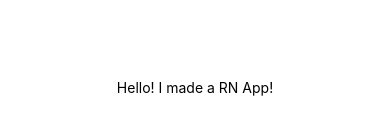
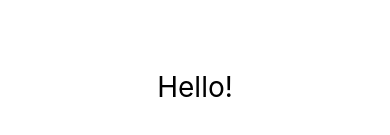
Before and after one commit to jonghwa3471/Learning-React-Native, a React Native app: screen / in a window 390 px wide. Shown: the part 335-470 px from the top of the page. Built offline with nearby package versions, Linux system fonts and the light colour scheme.

Commit message:
#2.1 The Rules of Native

```diff
--- a/App.js
+++ b/App.js
@@ -4,7 +4,7 @@ import { StyleSheet, Text, View } from "react-native";
 export default function App() {
   return (
     <View style={styles.container}>
-      <Text>Hello! I made a RN App!</Text>
+      <Text style={styles.text}>Hello!</Text>
       <StatusBar style="auto" />
     </View>
   );
@@ -17,4 +17,7 @@ const styles = StyleSheet.create({
     alignItems: "center",
     justifyContent: "center",
   },
+  text: {
+    fontSize: 28,
+  },
 });
```
